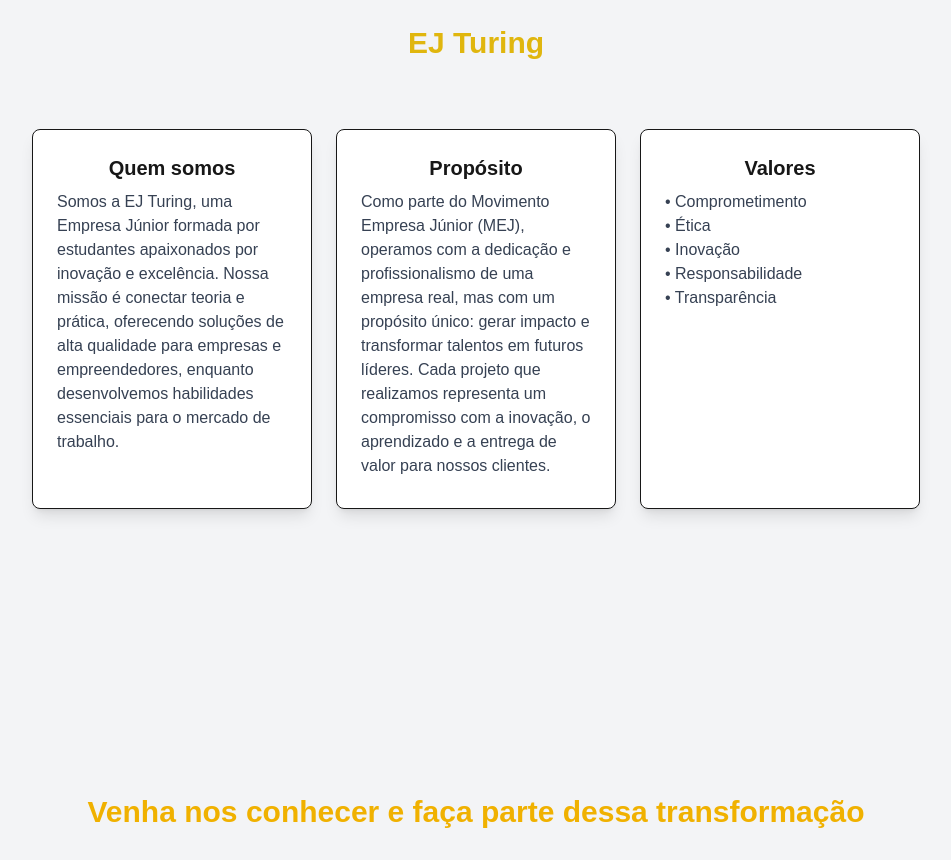
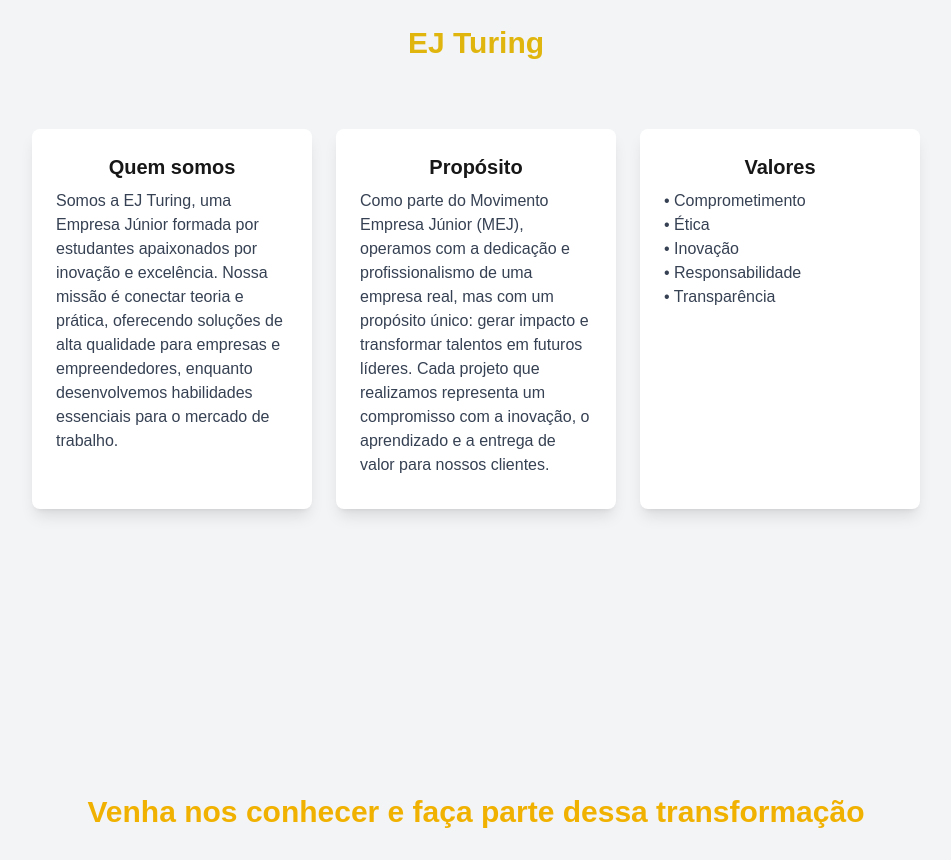
Before and after one commit to alessandro0augusto0/Dinamica-EJ-Turing, a Next.js app: page / in a window 1280 px wide. Shown: the part 980-1840 px from the top of the page, without its empty margins (164-1115 px from the left). Built offline with nearby package versions, Linux system fonts and the light colour scheme.

Commit message:
update em sobre

```diff
--- a/src/app/components/sobre.jsx
+++ b/src/app/components/sobre.jsx
@@ -1,32 +1,54 @@
+"use client";
+import { useEffect } from "react";
+import AOS from "aos";
+import "aos/dist/aos.css"; // Importa os estilos do AOS
+
 export default function Sobre() {
+    useEffect(() => {
+      AOS.init({
+        duration: 1000, // Duração da animação (em milissegundos)
+        easing: "ease-in-out", // Tipo de transição
+      });
+    }, []);
   return (
-      <section className="w-full min-h-screen flex flex-col items-center justify-center bg-gray-100 text-center py-12">
+    <section id="sobre" className="w-full min-h-screen flex flex-col items-center justify-center bg-gray-100 text-center py-12">
       <h1 className="text-[#000000] text-3xl font-bold mb-[12px]">Sobre</h1>
       <div className="border-b-4 border-[#E0B60E] w-[171px] mb-[42px]"></div>
       <h1 className="text-[#E0B60E] text-3xl font-bold mb-[36px]">EJ Turing</h1>
-        <div className="flex flex-col md:flex-row justify-center items-center gap-6 mt-8 w-11/12 max-w-[1200px]">
-          <div className="bg-white p-6 rounded-lg shadow-lg border w-[280px] h-[380px]">
+      <div className="flex flex-col md:flex-row justify-center items-center gap-6 mt-8 w-11/12 max-w-[1200px]" data-aos="zoom-in">
+        <div className="bg-white p-6 rounded-lg shadow-lg w-[280px] h-[380px]">
           <h2 className="text-xl font-semibold">Quem somos</h2>
           <p className="text-gray-700 mt-2 text-left">
-                Somos a EJ Turing, uma Empresa Júnior formada por estudantes apaixonados por inovação e excelência. Nossa missão é conectar teoria e prática, oferecendo soluções de alta qualidade para empresas e empreendedores, enquanto desenvolvemos habilidades essenciais para o mercado de trabalho.
+            Somos a EJ Turing, uma Empresa Júnior formada por estudantes
+            apaixonados por inovação e excelência. Nossa missão é conectar
+            teoria e prática, oferecendo soluções de alta qualidade para
+            empresas e empreendedores, enquanto desenvolvemos habilidades
+            essenciais para o mercado de trabalho.
           </p>
         </div>
 
-          <div className="bg-white p-6 rounded-lg shadow-lg border w-[280px] h-[380px]">
+        <div className="bg-white p-6 rounded-lg shadow-lg w-[280px] h-[380px]" data-aos="zoom-in">
           <h2 className="text-xl font-semibold">Propósito</h2>
           <p className="text-gray-700 mt-2 text-left">
-            Como parte do Movimento Empresa Júnior (MEJ), operamos com a dedicação e profissionalismo de uma empresa real, mas com um propósito único: gerar impacto e transformar talentos em futuros líderes. Cada projeto que realizamos representa um compromisso com a inovação, o aprendizado e a entrega de valor para nossos clientes.
+            Como parte do Movimento Empresa Júnior (MEJ), operamos com a
+            dedicação e profissionalismo de uma empresa real, mas com um
+            propósito único: gerar impacto e transformar talentos em futuros
+            líderes. Cada projeto que realizamos representa um compromisso com a
+            inovação, o aprendizado e a entrega de valor para nossos clientes.
           </p>
         </div>
 
-          <div className="bg-white p-6 rounded-lg shadow-lg border w-[280px] h-[380px]">
+        <div className="bg-white p-6 rounded-lg shadow-lg w-[280px] h-[380px]" data-aos="zoom-in">
           <h2 className="text-xl font-semibold">Valores</h2>
           <p className="text-gray-700 mt-2 text-left">
-              • Comprometimento<br />
-              • Ética<br />
-              • Inovação<br />
-              • Responsabilidade<br />
-              • Transparência
+            • Comprometimento
+            <br />
+            • Ética
+            <br />
+            • Inovação
+            <br />
+            • Responsabilidade
+            <br />• Transparência
           </p>
         </div>
       </div>
```
Lines whose indentation alone changed are shown as unchanged.
